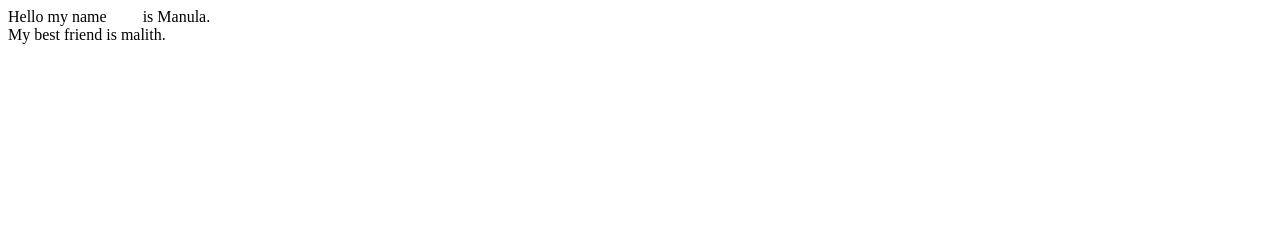
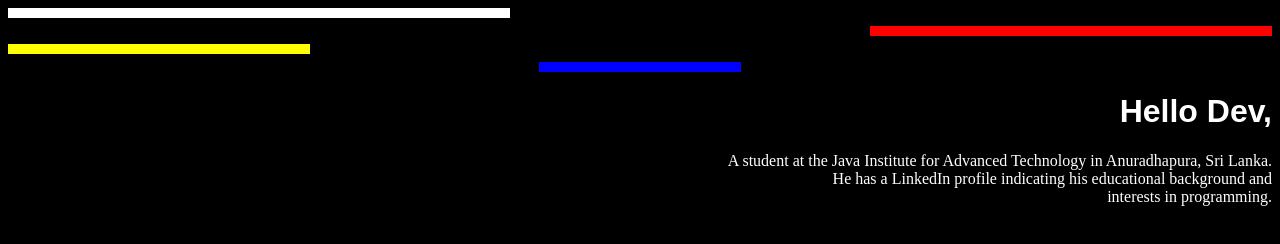
Before and after one commit to iamSaDew/HTML25A-L, a plain HTML site: page index.html in a window 1280 px wide. Drawn offline with Linux system fonts and the light colour scheme.

Commit message:
create simple web page using hr tag and its atributes

```diff
--- a/index.html
+++ b/index.html
@@ -5,11 +5,22 @@
     <meta name="viewport" content="width=device-width, initial-scale=1.0">
     <title>Revision 2nd Day</title>
 </head>
-<body>
+<body bgcolor="black">
 
-  Hello my name &nbsp; &nbsp; &nbsp; &nbsp; is Manula.
-  <br>
-  My best friend is malith.
+
+ <hr width="500px" heigth="100px" align="left" size="10px" color="white">
+ <hr width="400px" heigth="100px" align="right" size="10px" color="red">
+ <hr width="300px" heigth="100px" align="left" size="10px" color="yellow">
+ <hr width="200px" heigth="100px" align="center" size="10px" color="blue">
+
+ <font align="right" color="white" face="arial"><h1>Hello Dev,</h1></font>
+
+ <font color="white"><p align="right">A student at the Java Institute for Advanced Technology in Anuradhapura,
+ Sri Lanka. <br>He has a LinkedIn profile indicating
+ his educational background and <br> interests in programming.</p></font>
+
+
+
 
 </body>
 </html>
```
